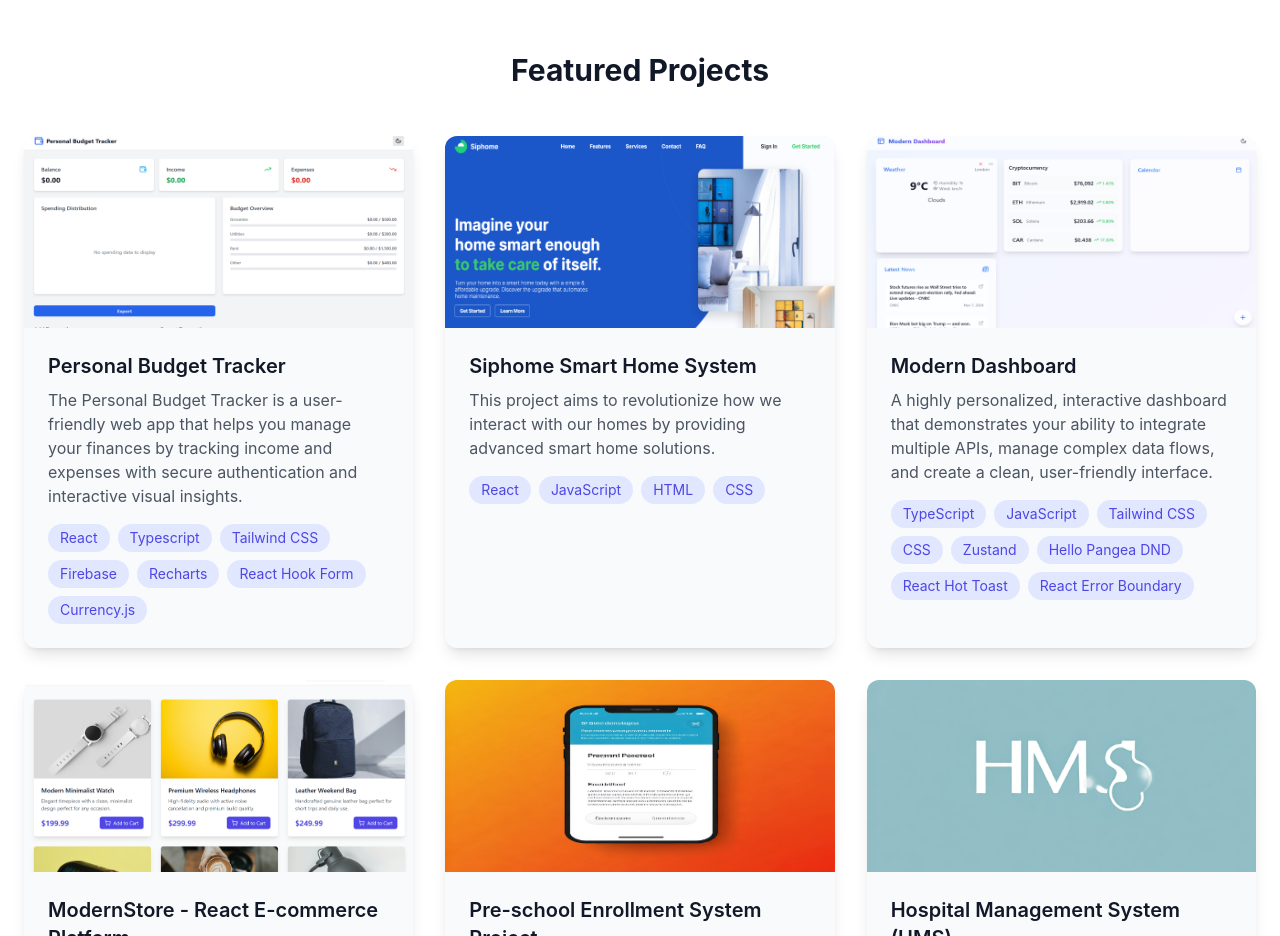
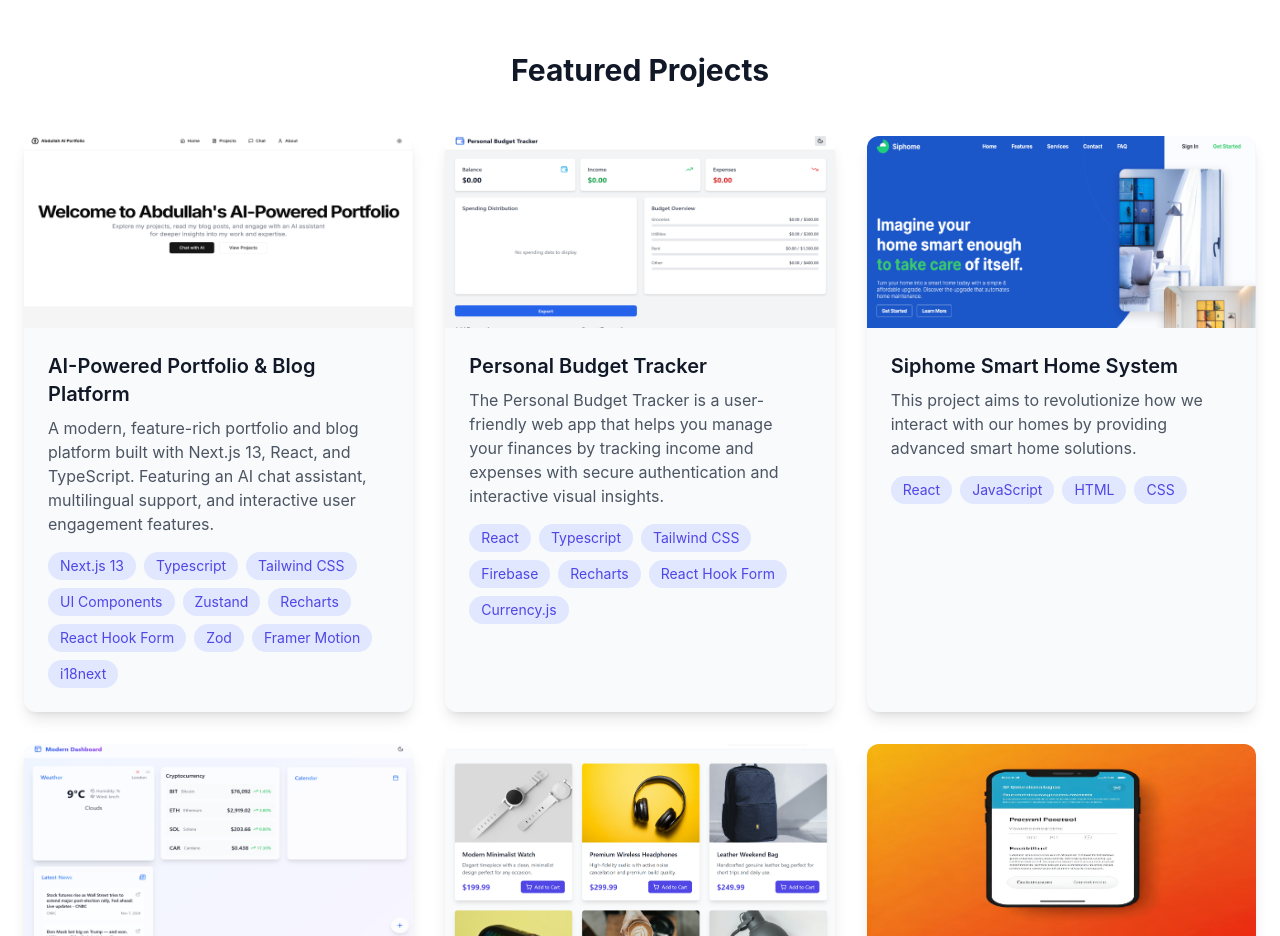
Before and after one commit to Ayyubiy90/my-portfolio, a React (Vite) app in the folder frontend/: page / in a window 1280 px wide. Shown: the part 2680-3616 px from the top of the page. Built offline with nearby package versions, Linux system fonts and the light colour scheme.

Commit message:
Added recent project to Project.tsx; also import screenshot image

```diff
--- a/frontend/src/components/Projects.tsx
+++ b/frontend/src/components/Projects.tsx
@@ -9,6 +9,7 @@ import hie from "../../img/projects/hie.jpg";
 import budget_tracker from "../../img/projects/budget tracker.png";
 import modern_dashboard_tracker from "../../img/projects/modern_dashboard.png";
 import modern_e_commerce from "../../img/projects/modern e-commerce.png";
+import portfolio from "../../img/projects/portfolio.png";
 
 // Define the Projects component
 const Projects = () => {
@@ -20,6 +21,16 @@ const Projects = () => {
 
   // Array of project objects containing details for each project
   const projects = [
+    {
+      title: "AI-Powered Portfolio & Blog Platform",
+      description:
+        "A modern, feature-rich portfolio and blog platform built with Next.js 13, React, and TypeScript. Featuring an AI chat assistant, multilingual support, and interactive user engagement features.",
+      image: portfolio,
+      technologies: ["Next.js 13", "Typescript", "Tailwind CSS", "UI Components", "Zustand", "Recharts", "React Hook Form", "Zod", "Framer Motion", "i18next"],
+      githubUrl:
+        "https://github.com/Ayyubiy90/ai-powered-blog-and-portfolio-site",
+      liveUrl: "https://abdullah-ai-portfolio-blog.vercel.app/",
+    },
     {
       title: "Personal Budget Tracker",
       description:
```
Also changed, not shown: frontend/img/projects/portfolio.png (added).
